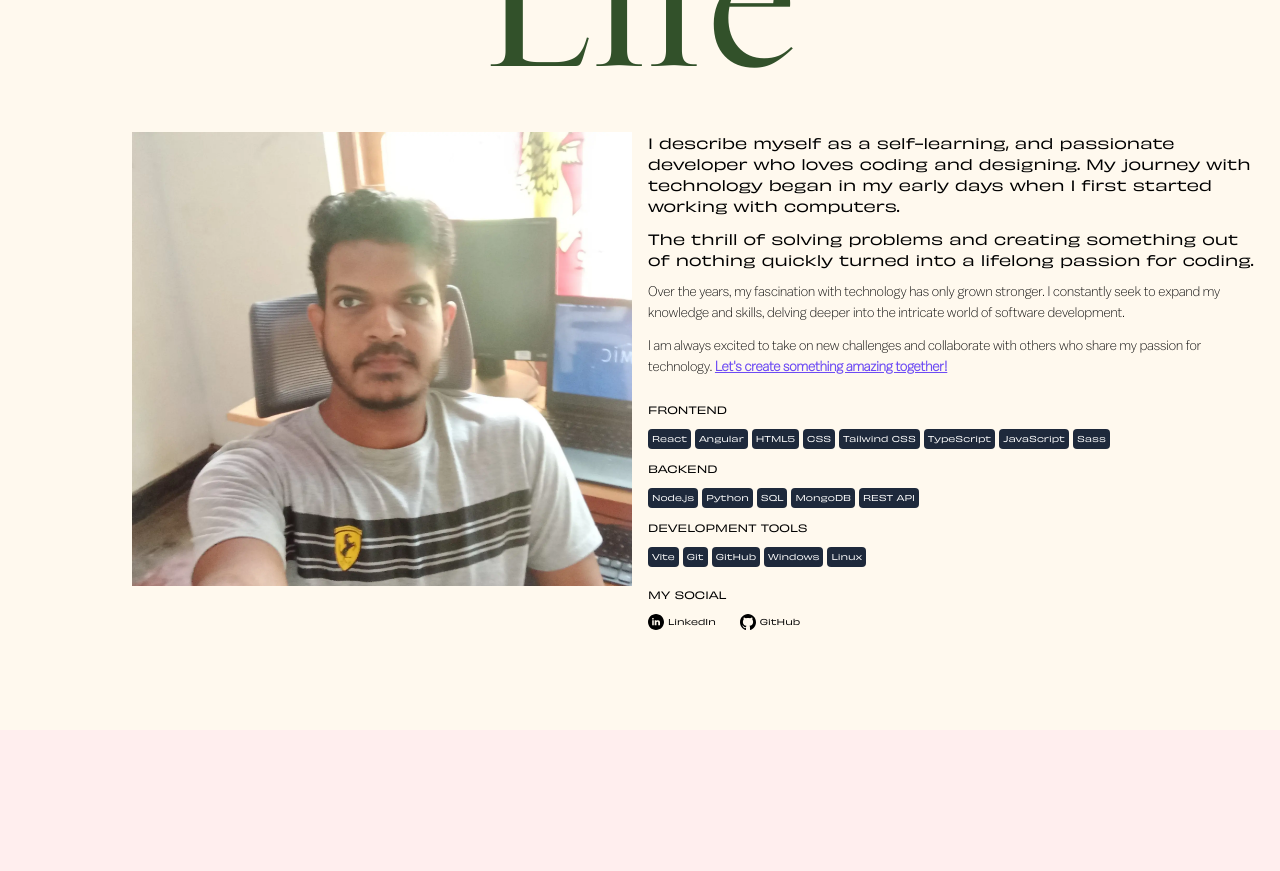
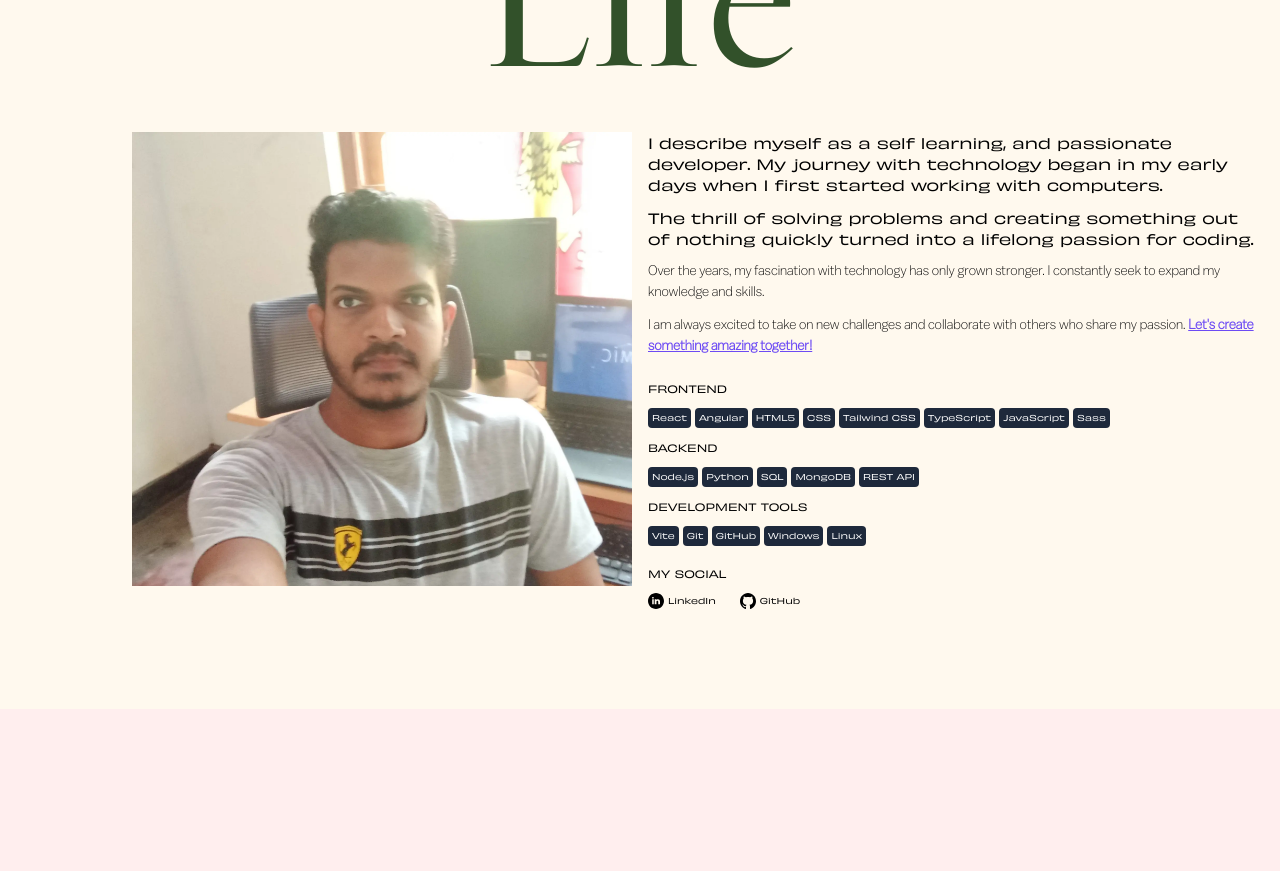
Before and after one commit to sanuja-gayantha/React-portfolio, a React (Vite) app: page / in a window 1280 px wide. Shown: the part 860-1731 px from the top of the page. Built offline with nearby package versions, Linux system fonts and the light colour scheme.

Commit message:
Update Life.tsx

```diff
--- a/src/pages/Life.tsx
+++ b/src/pages/Life.tsx
@@ -27,13 +27,13 @@ const Life = () => {
 
           <div className="left flex basis-1/2 flex-col">
 
-            <span className="font-obviously text-[14px] mb-3">I describe myself as a self-learning, and passionate developer who loves coding and designing. My journey with technology began in my early days when I first started working with computers.</span>
+            <span className="font-obviously text-[14px] mb-3">I describe myself as a self learning, and passionate developer. My journey with technology began in my early days when I first started working with computers.</span>
 
             <span className="font-obviously text-[14px] mb-3">The thrill of solving problems and creating something out of nothing quickly turned into a lifelong passion for coding.</span>
 
-            <span className="font-balto text-[14px] mb-3 font-medium">Over the years, my fascination with technology has only grown stronger. I constantly seek to expand my knowledge and skills, delving deeper into the intricate world of software development. </span>
+            <span className="font-balto text-[14px] mb-3 font-medium">Over the years, my fascination with technology has only grown stronger. I constantly seek to expand my knowledge and skills. </span>
 
-            <span className="font-balto text-[14px] mb-6 font-medium">I am always excited to take on new challenges and collaborate with others who share my passion for technology. <span className="underline text-primary font-bold">Let's create something amazing together!</span></span>
+            <span className="font-balto text-[14px] mb-6 font-medium">I am always excited to take on new challenges and collaborate with others who share my passion. <span className="underline text-primary font-bold">Let's create something amazing together!</span></span>
 
             <div className="techstackinfo-container flex flex-col gap-3">
 
```
